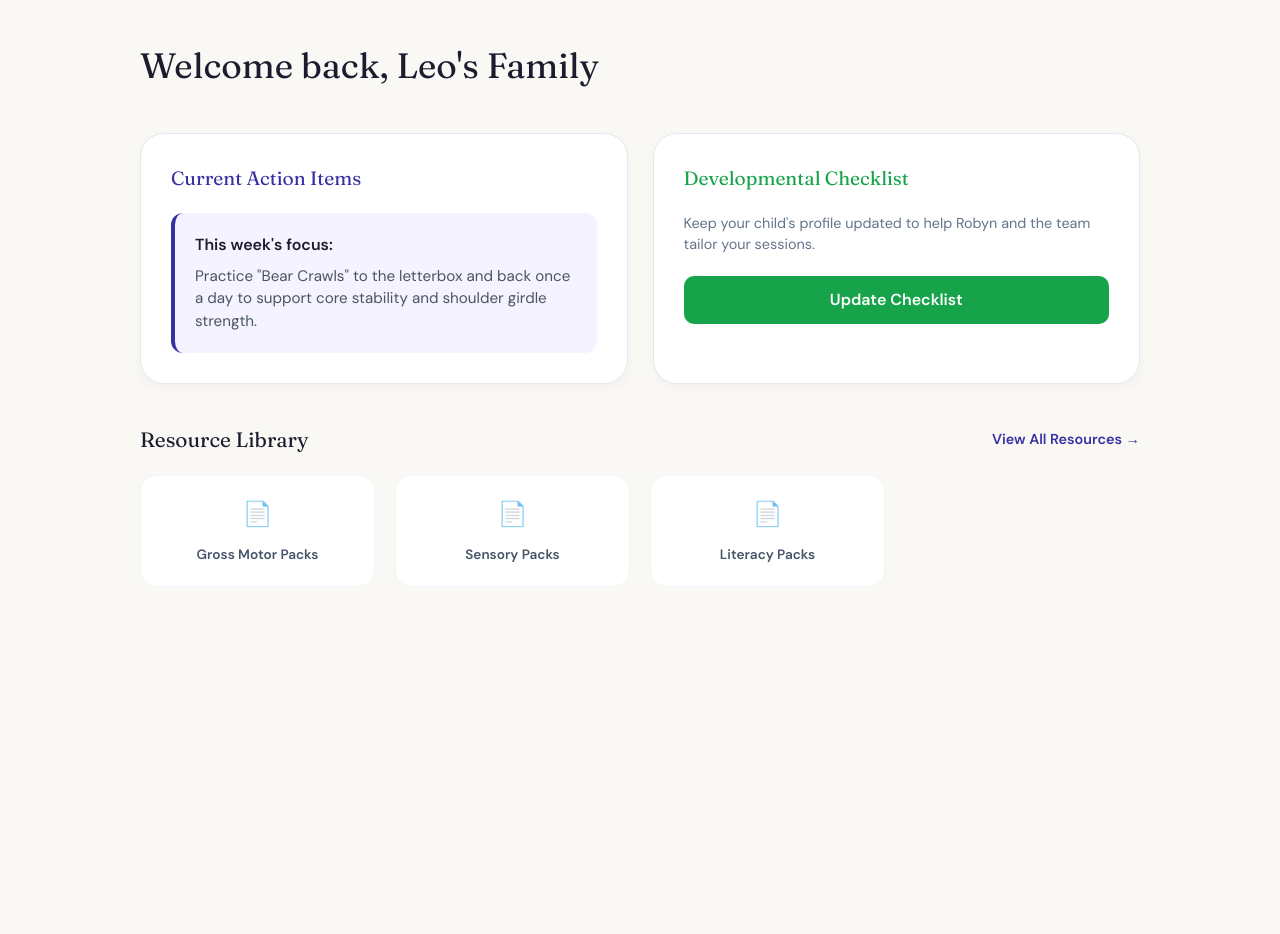
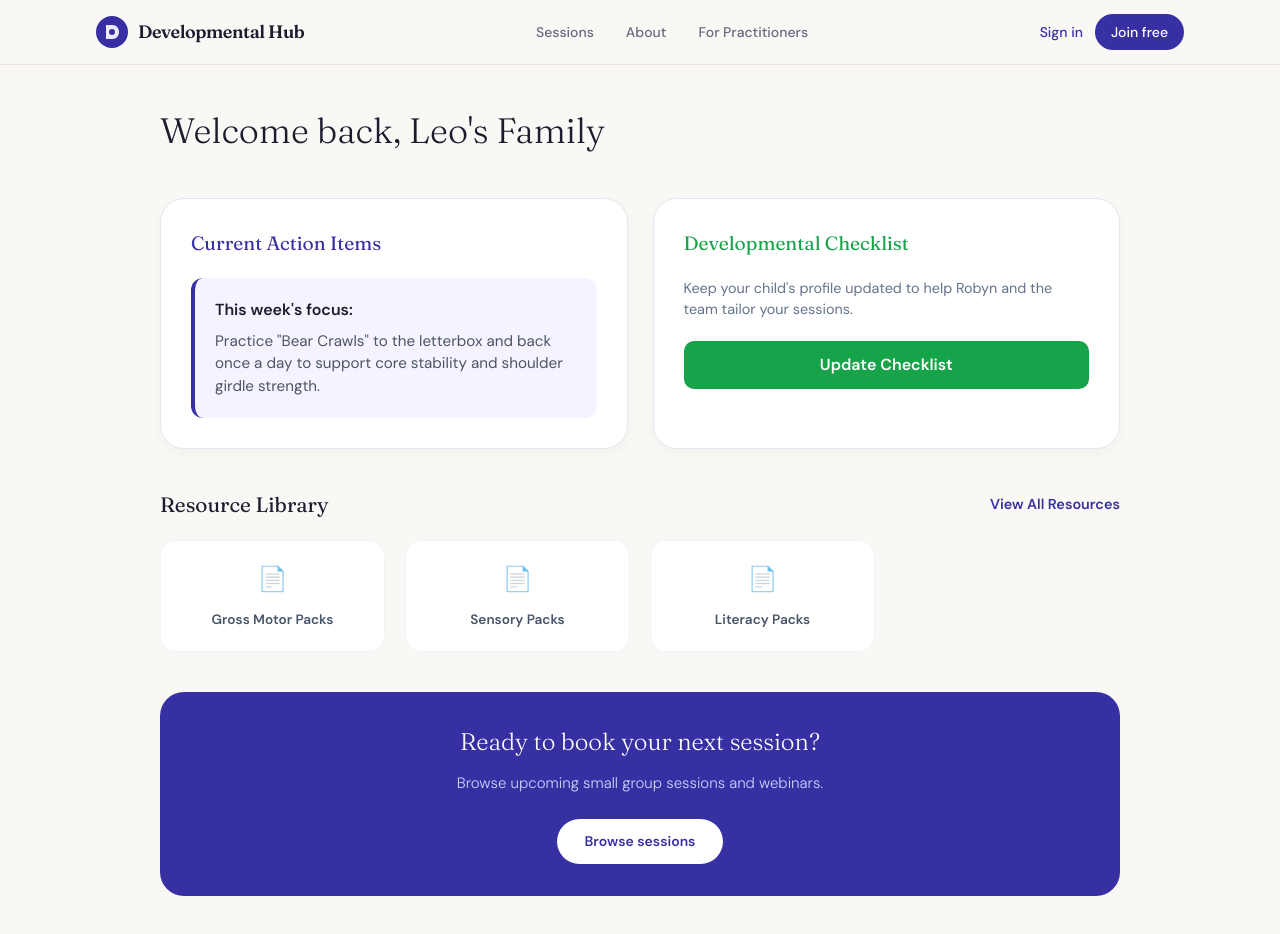
Before and after one commit to developmentalhub/allied-health-assistant-course, a Next.js app: page /dashboard in a window 1280 px wide. Before the commit the page ends 800 px from the top, so only its background shows below. Built offline with nearby package versions, Linux system fonts and the light colour scheme.

Commit message:
Add navbar and browse sessions to dashboard

```diff
--- a/app/dashboard/page.tsx
+++ b/app/dashboard/page.tsx
@@ -2,23 +2,26 @@
 
 import { useState } from "react";
 import Link from "next/link";
+import Navbar from "@/components/Navbar";
 
 export default function ParentDashboard() {
   const [childName] = useState("Leo");
 
   return (
-    <div style={{ backgroundColor: "#faf8f5", minHeight: "100vh", padding: "40px 20px", fontFamily: "var(--font-sans)" }}>
-      <div style={{ maxWidth: "1000px", margin: "0 auto" }}>
+    <div style={{ backgroundColor: "#faf8f5", minHeight: "100vh", fontFamily: "var(--font-sans)" }}>
+      <Navbar />
+
+      <div style={{ maxWidth: "1000px", margin: "0 auto", padding: "40px 20px" }}>
 
         <header style={{ marginBottom: "40px" }}>
-          <h1 style={{ color: "#1e1b2e", fontSize: "2.2rem", fontFamily: "var(--font-display)" }}>
+          <h1 style={{ color: "#1e1b2e", fontSize: "2.2rem", fontFamily: "var(--font-display)", fontWeight: 300 }}>
             Welcome back, {childName}'s Family
           </h1>
         </header>
 
         <div style={{ display: "grid", gridTemplateColumns: "repeat(auto-fit, minmax(300px, 1fr))", gap: "25px" }}>
 
-          {/* Section 1: Current Action Items (High Priority) */}
+          {/* Current Action Items */}
           <div style={{ backgroundColor: "white", padding: "30px", borderRadius: "24px", boxShadow: "0 4px 12px rgba(0,0,0,0.03)", border: "1px solid #e2e8f0" }}>
             <h2 style={{ fontSize: "1.2rem", color: "#3730a3", marginBottom: "20px" }}>Current Action Items</h2>
             <div style={{ backgroundColor: "#f5f3ff", padding: "20px", borderRadius: "12px", borderLeft: "4px solid #3730a3" }}>
@@ -29,33 +32,25 @@ export default function ParentDashboard() {
             </div>
           </div>
 
-          {/* Section 2: School Readiness Checklist */}
+          {/* Developmental Checklist */}
           <div style={{ backgroundColor: "white", padding: "30px", borderRadius: "24px", boxShadow: "0 4px 12px rgba(0,0,0,0.03)", border: "1px solid #e2e8f0" }}>
             <h2 style={{ fontSize: "1.2rem", color: "#16a34a", marginBottom: "20px" }}>Developmental Checklist</h2>
             <p style={{ fontSize: "0.9rem", color: "#64748b", marginBottom: "20px" }}>
               Keep your child's profile updated to help Robyn and the team tailor your sessions.
             </p>
-            <Link href="/profile" style={{
-              display: "block",
-              textAlign: "center",
-              backgroundColor: "#16a34a",
-              color: "white",
-              padding: "12px",
-              borderRadius: "10px",
-              textDecoration: "none",
-              fontWeight: "bold"
-            }}>
+            <Link href="/profile" style={{ display: "block", textAlign: "center", backgroundColor: "#16a34a", color: "white", padding: "12px", borderRadius: "10px", textDecoration: "none", fontWeight: "bold" }}>
               Update Checklist
             </Link>
           </div>
+
         </div>
 
-        {/* Section 3: The Library (Secondary but Accessible) */}
+        {/* Resource Library */}
         <div style={{ marginTop: "40px" }}>
           <div style={{ display: "flex", justifyContent: "space-between", alignItems: "center", marginBottom: "20px" }}>
             <h2 style={{ fontSize: "1.3rem", color: "#1e1b2e" }}>Resource Library</h2>
             <Link href="/resources" style={{ color: "#3730a3", fontWeight: "bold", textDecoration: "none", fontSize: "0.9rem" }}>
-              View All Resources →
+              View All Resources
             </Link>
           </div>
           <div style={{ display: "grid", gridTemplateColumns: "repeat(auto-fill, minmax(200px, 1fr))", gap: "20px" }}>
@@ -68,6 +63,22 @@ export default function ParentDashboard() {
           </div>
         </div>
 
+        {/* Browse Sessions */}
+        <div style={{ marginTop: "40px", backgroundColor: "#3730a3", borderRadius: "24px", padding: "32px", textAlign: "center" }}>
+          <h2 style={{ fontFamily: "var(--font-display)", fontSize: "24px", fontWeight: 300, color: "white", marginBottom: "12px" }}>
+            Ready to book your next session?
+          </h2>
+          <p style={{ fontSize: "15px", color: "#c7d2fe", marginBottom: "24px", fontWeight: 300 }}>
+            Browse upcoming small group sessions and webinars.
+          </p>
+          <Link
+            href="/sessions"
+            style={{ backgroundColor: "white", color: "#3730a3", padding: "12px 28px", borderRadius: "999px", fontSize: "14px", fontWeight: 600, textDecoration: "none", display: "inline-block" }}
+          >
+            Browse sessions
+          </Link>
+        </div>
+
       </div>
     </div>
   );
```
